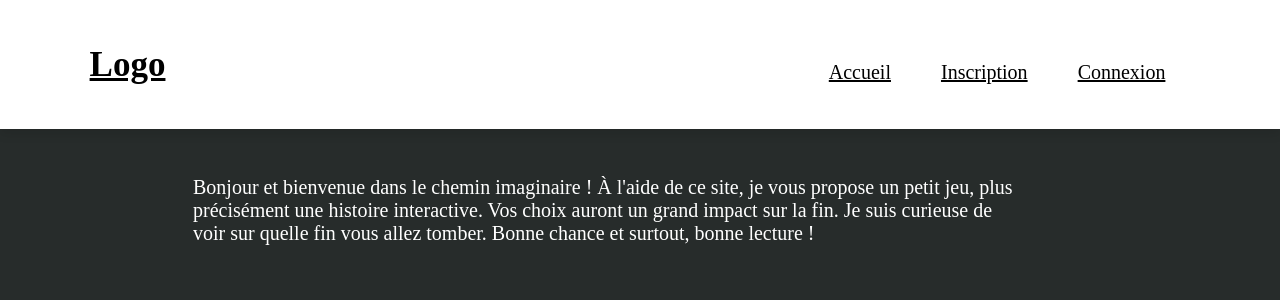
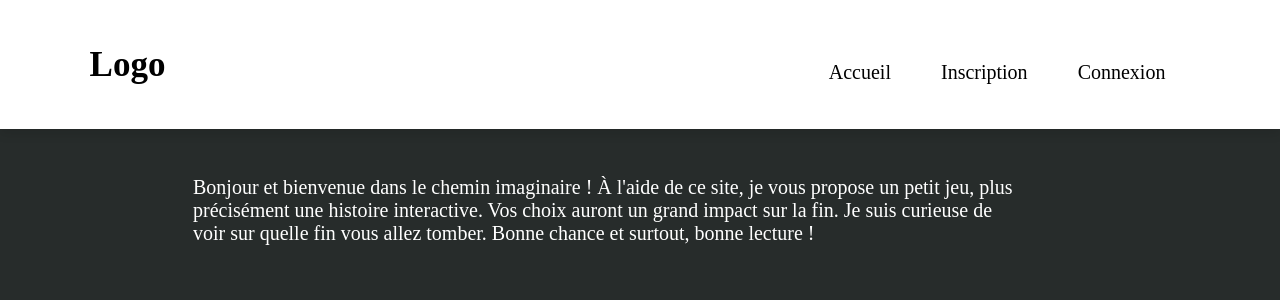
Before and after one commit to ThiNgocPhuong/projet_perso, a PHP site: page / in a window 1280 px wide; the page is wider, and only the part inside the window is pictured. Shown: the top 300 px of that part. Run offline with PHP 8.4, Linux system fonts and the light colour scheme.

Commit message:
Add files via upload

```diff
--- a/css/style.css
+++ b/css/style.css
@@ -26,6 +26,7 @@ header .logo{
     font-weight: bolder;
     font-size: 35px;
     color: black;
+    text-decoration: none;
 }
 
 header .navbar ul {
@@ -35,6 +36,7 @@ header .navbar ul {
 header .navbar ul li{
     position: relative;
     float: left;
+
 }
 
 header .navbar ul li a{
@@ -42,6 +44,7 @@ header .navbar ul li a{
     padding: 25px;
     color: black;
     display: block;
+    text-decoration: none;
 }
 
 header .navbar ul li a:hover{
```
